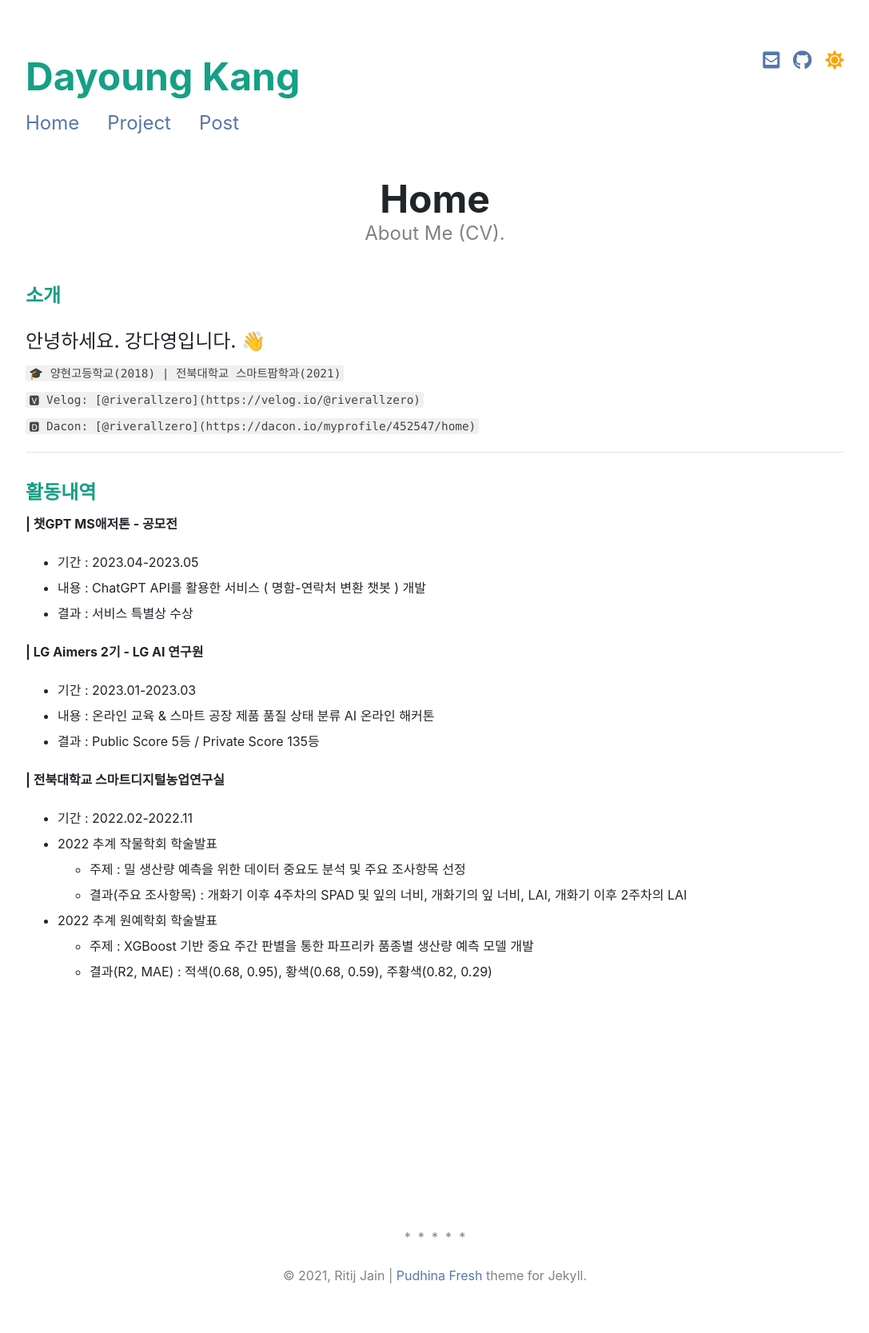
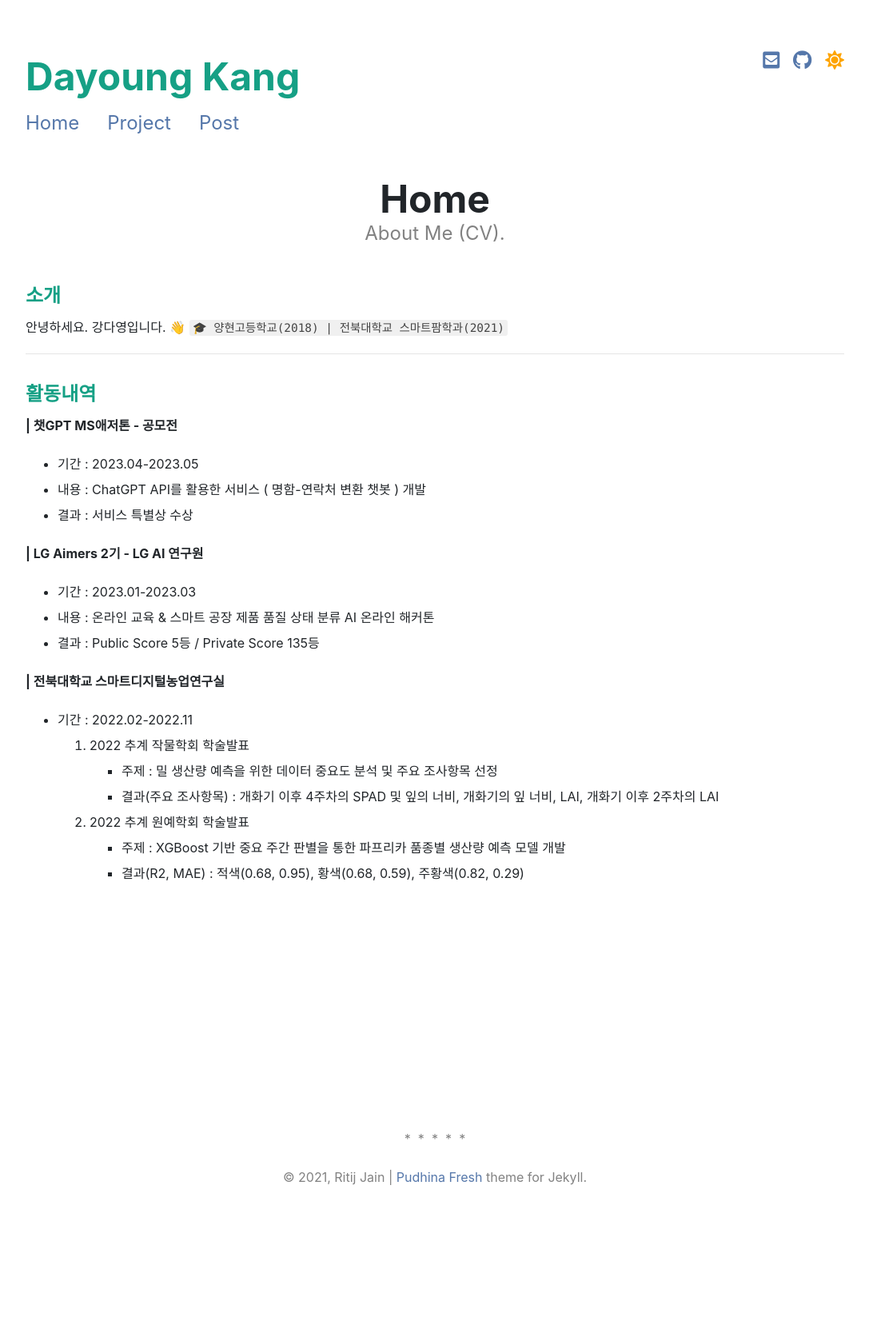
Before and after one commit to riverallzero/riverallzero.github.io, a Jekyll site: the page built from index.md, in a window 1280 px wide. Shown: the whole page at 80% size, without its empty margins (96-1183 px from the left). Built offline with Jekyll 4.4.1, drawn with Linux system fonts in a browser that asks for light colours; nearby versions of some CDN libraries; a style sheet for code colours, icons or effects is not loaded; after the commit the page ends 1544 px from its top, so only the background shows below that.

Commit message:
edit home

```diff
--- a/index.md
+++ b/index.md
@@ -10,11 +10,8 @@
 
 <h4 style="color:#16a085"><strong>소개</strong></h4>
 
-#### 안녕하세요. 강다영입니다. 👋
-
+안녕하세요. 강다영입니다. 👋
 <code>🎓 양현고등학교(2018) | 전북대학교 스마트팜학과(2021)</code><br>
-<code>🆅 Velog: [@riverallzero](https://velog.io/@riverallzero)</code><br>
-<code>🅳 Dacon: [@riverallzero](https://dacon.io/myprofile/452547/home)</code><br>
 
 ---
 
```
Also changed, not shown: other parts of index.md (+6 -6 lines).
